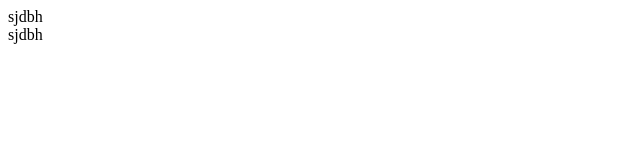
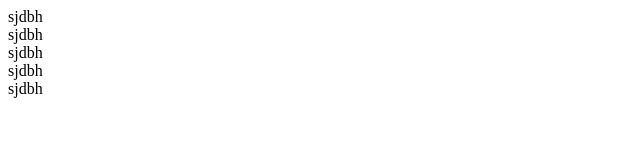
Before and after one commit to Hafeez-ahad/exmple-test, a plain HTML site: page New-folder/index.html in a window 1280 px wide. Shown: the whole page, without its empty margins (0-640 px from the left). Drawn offline with Linux system fonts and the light colour scheme.

Commit message:
third commit

```diff
--- a/index.html
+++ b/New-folder/index.html
@@ -8,5 +8,8 @@
 <body>
     <div>sjdbh</div>
     <div>sjdbh</div>
+    <div>sjdbh</div>
+    <div>sjdbh</div>
+    <div>sjdbh</div>
 </body>
 </html>
```
